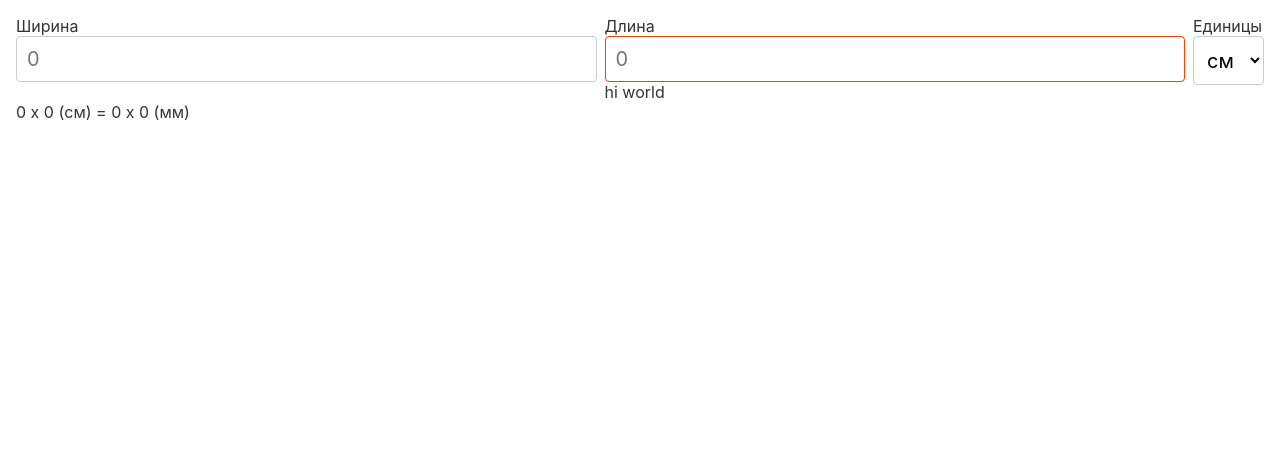
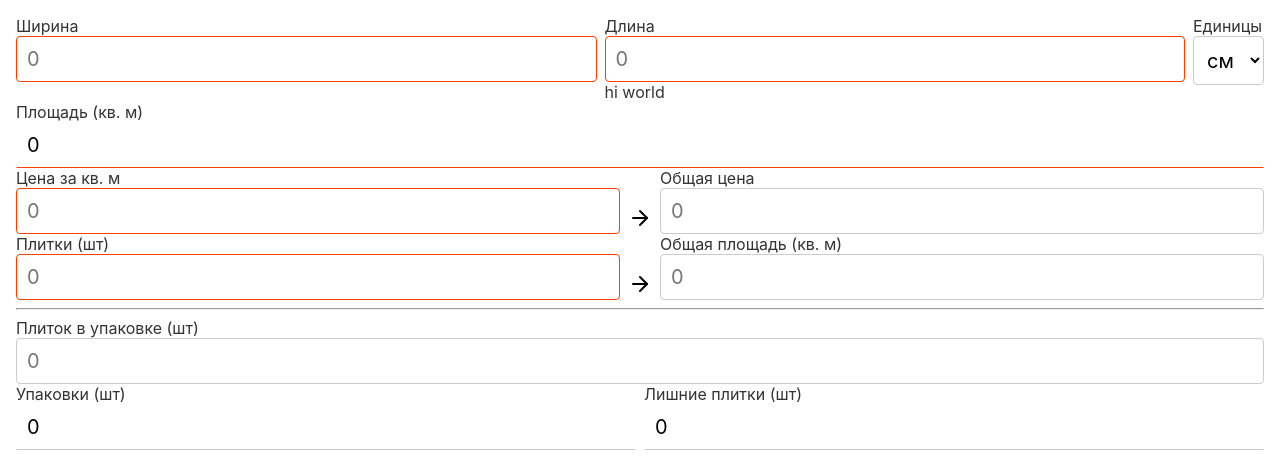
Before and after one commit to pgeowng/tilecalc-pwa, a React (Create React App) app: page / in a window 1280 px wide. Shown: the top 472 px of the page. Built offline with nearby package versions, Linux system fonts and the light colour scheme.

Commit message:
add: arrow component, page1,2

```diff
--- a/src/App.css
+++ b/src/App.css
@@ -10,11 +10,14 @@
 .column {
   flex: 1 1 0;
   margin-right: 8px;
-  align-items: top;
 }
 
 .column_fixed {
   flex: 0 1 auto;
+}
+
+.column_bottom {
+  align-self: flex-end;
 }
 
 .column > * {
--- a/src/App.js
+++ b/src/App.js
@@ -1,35 +1,64 @@
-import { useEffect, useState } from 'react'
+import { useCallback, useEffect, useState } from 'react'
 import './App.css'
 import { Field } from './components/ui/Field/Field.js'
 import { Select } from './components/ui/Select/Select.js'
+import { Arrow } from './components/ui/Arrow/Arrow.js'
+
+const unitMap = ['м', 'см', 'мм']
+const unitExp = { м: 1000, см: 10, мм: 1 }
+
+const defaultMeterPrice = 0
+const defaultTotalPrice = 0
+const defaultTileCount = 0
+const defaultTotalArea = 0
+
+const LEFT = false
+const RIGHT = true
+
+const useStateListen = (defaultValue, defaultSubs = []) => {
+  const [value, setValue] = useState(defaultValue)
+  const [subs, setSubs] = useState(defaultSubs)
+
+  const setter = useCallback(
+    (val) => {
+      setValue(val)
+      subs.forEach((fn) => fn(value, val))
+    },
+    [subs, value]
+  )
+
+  return [value, setter]
+}
 
 const App = () => {
   const defaultWidth = 0
   const defaultLength = 0
-  // const defaultHeight = 1
-  const [width, setWidth] = useState(defaultWidth)
-  const [length, setLength] = useState(defaultLength)
-  // const [height, setHeight] = useState(defaultHeight)
 
-  const unitMap = ['м', 'см', 'мм']
-  const unitExp = { м: 1000, см: 10, мм: 1 }
-  const [units, setUnits] = useState(unitMap[1])
+  const [width, setWidth] = useStateListen(defaultWidth)
+  const [length, setLength] = useStateListen(defaultLength)
+
+  const [units, setUnits] = useStateListen(unitMap[1])
 
   const updateUnits = (newUnits) => {
-    console.log('update units')
     const oldExp = unitExp[units]
     const newExp = unitExp[newUnits]
     setWidth((width * oldExp) / newExp)
     setLength((length * oldExp) / newExp)
     setUnits(newUnits)
   }
-  console.log('rerender')
 
-  const trueWidth = width * unitExp[units]
-  const trueLength = length * unitExp[units]
+  const [tileArea, setTileArea] = useState(0)
+
+  const round = (num, precision = 7) =>
+    Math.round(num * Math.pow(10, precision)) / Math.pow(10, precision)
+
+  useEffect(() => {
+    const trueWidth = width * unitExp[units]
+    const trueLength = length * unitExp[units]
+    setTileArea(round(trueWidth * trueLength * 1e-6))
+  }, [width, length, units])
 
   const [err, setErr] = useState(null)
-
   useEffect(() => {
     setTimeout(() => {
       setErr('hi world')
@@ -38,6 +67,59 @@ const App = () => {
       }, 100000)
     }, 1000)
   }, [])
+
+  const [tileCount, setTileCount] = useState(defaultTileCount)
+  const [totalArea, setTotalArea] = useState(defaultTotalArea)
+  const [meterPrice, setMeterPrice] = useState(defaultMeterPrice)
+  const [totalPrice, setTotalPrice] = useState(defaultTotalPrice)
+
+  const [priceDir, setPriceDir] = useState(RIGHT)
+  const [areaDir, setAreaDir] = useState(RIGHT)
+  const setPriceDirValue = (val) => () => setPriceDir(val)
+  const setAreaDirValue = (val) => () => setAreaDir(val)
+
+  // multiple reruns :(
+  useEffect(() => {
+    if (areaDir === RIGHT) {
+      setTotalArea(round(tileCount * tileArea, 2))
+    } else {
+      if (tileArea !== 0) {
+        setTileCount(round(totalArea / tileArea, 2))
+      } else {
+        setTileCount(defaultTileCount)
+      }
+    }
+  }, [tileCount, totalArea, areaDir, tileArea])
+
+  useEffect(() => {
+    if (priceDir === RIGHT) {
+      setTotalPrice(round(totalArea * meterPrice, 2))
+    } else {
+      if (totalArea === 0) {
+        setMeterPrice(defaultMeterPrice)
+      } else {
+        setMeterPrice(round(totalPrice / totalArea, 2))
+      }
+    }
+  }, [priceDir, meterPrice, totalArea, totalPrice])
+
+  const defaultPackTileCount = 0
+  const [packTileCount, setPackTileCount] = useState(defaultPackTileCount)
+
+  const defaultPackCeil = 0
+  const [packCeil, setPackCeil] = useState(defaultPackCeil)
+
+  const defaultPackRemain = 0
+  const [packRemain, setPackRemain] = useState(defaultPackRemain)
+
+  useEffect(() => {
+    if (packTileCount !== 0) {
+      const ceil = Math.ceil(tileCount / packTileCount)
+      const remain = ceil * packTileCount - tileCount
+      setPackCeil(ceil)
+      setPackRemain(remain)
+    }
+  }, [packTileCount, tileCount])
 
   return (
     <div className="App">
@@ -48,6 +130,7 @@ const App = () => {
             value={width}
             setValue={setWidth}
             placeholder={defaultWidth}
+            required
           />
         </div>
         <div className="column">
@@ -71,7 +154,93 @@ const App = () => {
       </div>
       <div className="row">
         <div className="column">
-          {width} x {length} ({units}) = {trueWidth} x {trueLength} (мм)
+          <Field
+            disabled
+            label="Площадь (кв. м)"
+            value={tileArea}
+            placeholder={0}
+            setValue={null}
+            required
+          />
+        </div>
+      </div>
+      <div className="row">
+        <div className="column">
+          <Field
+            label="Цена за кв. м"
+            value={meterPrice}
+            placeholder={defaultMeterPrice}
+            setValue={setMeterPrice}
+            onFocus={setPriceDirValue(RIGHT)}
+            required={priceDir === RIGHT}
+          />
+        </div>
+        <div className="column column_fixed column_bottom">
+          <Arrow isLeft={priceDir === LEFT} />
+        </div>
+        <div className="column">
+          <Field
+            label="Общая цена"
+            value={totalPrice}
+            placeholder={defaultTotalPrice}
+            setValue={setTotalPrice}
+            onFocus={setPriceDirValue(LEFT)}
+            required={priceDir === LEFT}
+          />
+        </div>
+      </div>
+      <div className="row">
+        <div className="column">
+          <Field
+            label="Плитки (шт)"
+            value={tileCount}
+            placeholder={defaultTileCount}
+            setValue={setTileCount}
+            onFocus={setAreaDirValue(RIGHT)}
+            required={areaDir === RIGHT}
+          />
+        </div>
+        <div className="column column_fixed column_bottom">
+          <Arrow isLeft={areaDir === LEFT} />
+        </div>
+        <div className="column">
+          <Field
+            label="Общая площадь (кв. м)"
+            value={totalArea}
+            placeholder={defaultTotalArea}
+            setValue={setTotalArea}
+            onFocus={setAreaDirValue(LEFT)}
+            required={areaDir === LEFT}
+          />
+        </div>
+      </div>
+      <hr />
+      <div className="row">
+        <div className="column">
+          <Field
+            label="Плиток в упаковке (шт)"
+            value={packTileCount}
+            placeholder={defaultPackTileCount}
+            setValue={setPackTileCount}
+          />
+        </div>
+      </div>
+      <div className="row">
+        <div className="column">
+          <Field
+            label="Упаковки (шт)"
+            value={packCeil}
+            placeholder={defaultPackCeil}
+            disabled
+          />
+        </div>
+        <div className="column">
+          <Field
+            label="Лишние плитки (шт)"
+            value={packRemain}
+            placeholder={defaultPackRemain}
+            disabled
+          />
         </div>
       </div>
     </div>
--- /dev/null
+++ b/src/components/ui/Arrow/Arrow.css
@@ -0,0 +1,7 @@
+.arrow {
+  transition: transform 0.6s cubic-bezier(0.65, 0, 0.35, 1);
+}
+
+.arrow_left {
+  transform: rotate(180deg);
+}
--- /dev/null
+++ b/src/components/ui/Arrow/Arrow.js
@@ -0,0 +1,12 @@
+import './Arrow.css'
+import iconArrowRight from '../../icons/arrow-right.svg'
+
+export const Arrow = ({ isLeft }) => {
+  return (
+    <img
+      className={`arrow ${isLeft ? 'arrow_left' : ''}`}
+      src={iconArrowRight}
+      alt={isLeft ? 'to left' : 'to right'}
+    />
+  )
+}
--- a/src/components/ui/Field/Field.js
+++ b/src/components/ui/Field/Field.js
@@ -3,14 +3,14 @@ import iconX from '../../icons/x.svg'
 import { useEffect, useState } from 'react'
 export const Field = ({
   value,
-  setValue,
+  setValue = null,
   label,
   placeholder = 0,
   disabled = false,
   error = null,
   required = false,
+  onFocus = () => {},
 }) => {
-  console.log('field', label, value)
   const [isInputError, setInputError] = useState(false)
 
   const isValueEmpty = value === placeholder
@@ -38,16 +38,22 @@ export const Field = ({
     }
 
     const parsed = parseFloat(val)
+    if (parseFloat(val) === value) {
+      return
+    }
     if (isNaN(parsed)) {
       setInputError(true)
       setValue(placeholder)
     } else {
       setInputError(false)
       setValue(parsed)
+      if (parsed !== 0 && val[0] === '0')
+        setDisplayValue(val.replace(/^0+(?=(0\.|\d))/, '')) // remove leading zeros 0004 and 004.2
     }
   }
 
   const handleClear = () => {
+    onFocus()
     setDisplayValue('')
     setValue(placeholder)
   }
@@ -58,15 +64,16 @@ export const Field = ({
       <div className="field-input-group">
         <input
           className={`field-input ${isBorderError ? 'field-input_error' : ''}`}
-          type="text"
+          type="number"
           placeholder={placeholder}
           disabled={disabled}
           value={displayValue}
           onChange={handleChange}
+          onFocus={onFocus}
         />
         <button
           className={`field-clear-button ${
-            isButtonHidden ? ' field-clear-button_hidden' : ''
+            isButtonHidden || disabled ? ' field-clear-button_hidden' : ''
           }`}
           type="button"
           onClick={handleClear}
```
Also changed, not shown: src/components/icons/arrow-right.svg (added).
